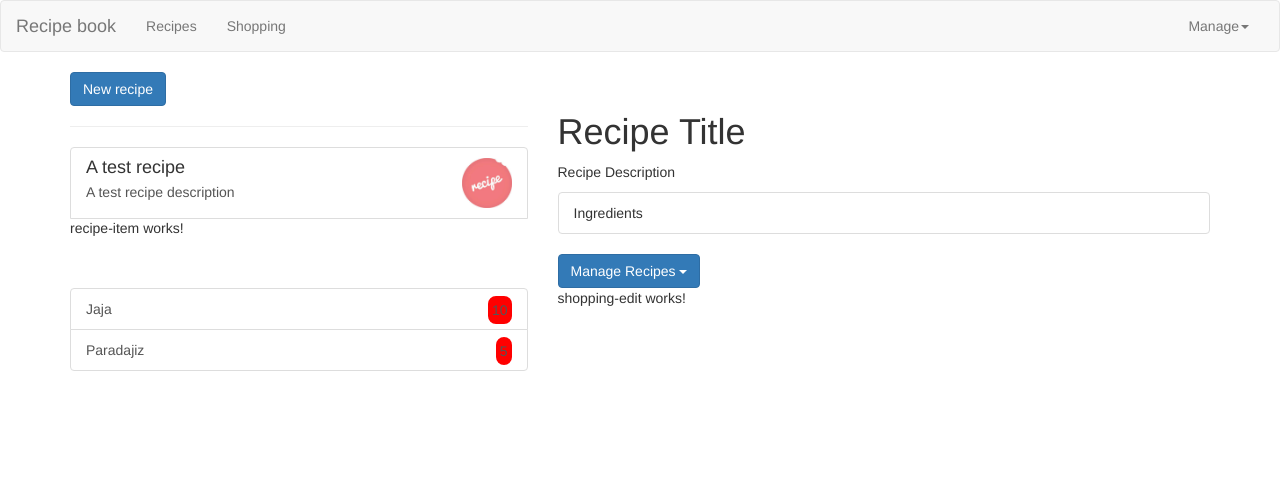
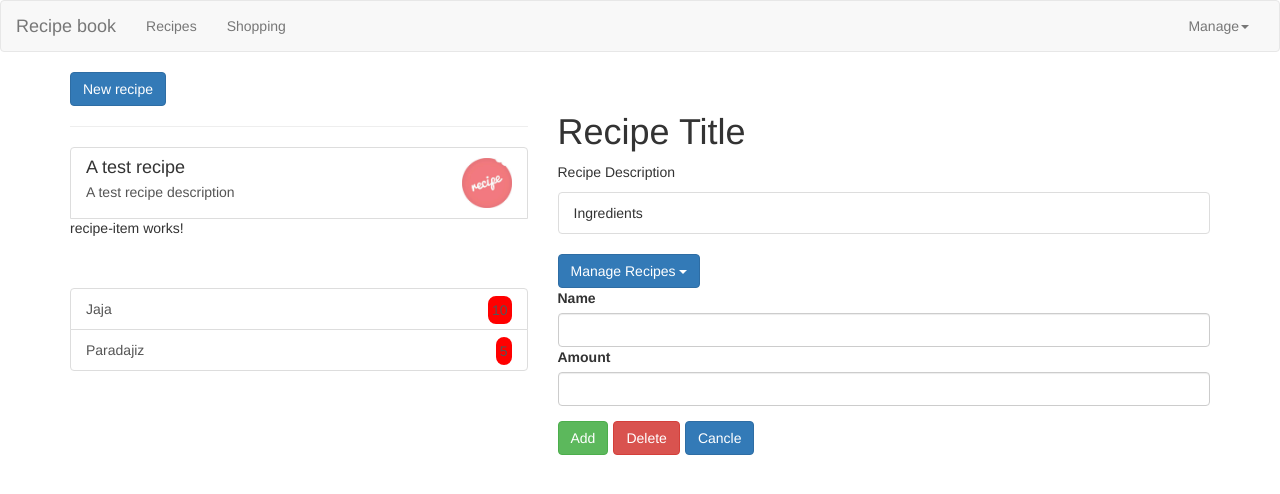
Before and after one commit to picuric-aleksandar/angular-recipe-book, an Angular app: page / in a window 1280 px wide. Shown: the top 494 px of the page. Built offline with nearby package versions, Linux system fonts and the light colour scheme.

Commit message:
Shopping Edit component v1.1
Added markup for Shopping Edit component,next step is to mak TD or Reactive form and hook up contrrols and actions

```diff
--- a/src/app/shopping-list/shopping-edit/shopping-edit.component.html
+++ b/src/app/shopping-list/shopping-edit/shopping-edit.component.html
@@ -1 +1,19 @@
-<p>shopping-edit works!</p>
+<div class="row">
+  <div class="col-xs-12">
+    <form>
+      <div class="form-group">
+        <label for="ingredientName">Name</label>
+        <input type="text" name="ingredientName" id="ingredientName" class="form-control">
+        <div class="form-group">
+          <label for="ingredientAmount">Amount</label>
+          <input type="number" name="ingredientAmount" id="ingredientAmaount" class="form-control">
+        </div>
+        <div class="btn-toolbar mx-2">
+          <button class="btn btn-success" type="button">Add</button>
+          <button class="btn btn-danger" type="button">Delete</button>
+          <button class="btn btn-primary" type="button">Cancle</button>
+        </div>
+      </div>
+    </form>
+  </div>
+</div>
```
